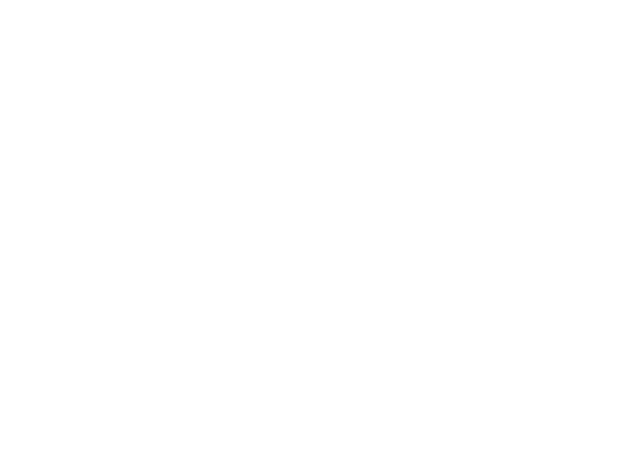
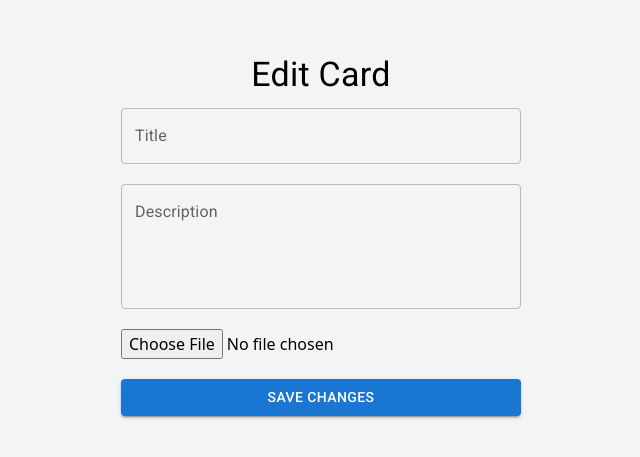
Before and after one commit to Chakrit-Billy/Photo-Gallery, a React (Vite) app: page /edit/1 in a window 1280 px wide. Before the commit this address had no page. Shown: the part 173-630 px from the top of the page, without its empty margins (319-959 px from the left). Built offline with nearby package versions, Linux system fonts and the light colour scheme; no server answers; the database is empty.

Commit message:
feat: Delete done

```diff
--- /dev/null
+++ b/Authen.jsx
@@ -0,0 +1,24 @@
+import App from "./src/App.jsx";
+import { BrowserRouter as Router, Route, Routes } from "react-router-dom";
+import AddAlbum from "./src/addAlbum.jsx";
+import SignInSide from "./src/SignInSide.jsx";
+import SignUp from "./src/SignUp.jsx";
+// import { useAppContext } from "./AppContext.jsx";
+import EditCardPage from "./src/EditCardPage.jsx";
+function Authen() {
+  //   const { isAuthentication } = useAppContext();
+
+  return (
+    <Router>
+      <Routes>
+        <Route path='/' element={<App />} />
+        <Route path='/add' element={<AddAlbum />} />
+        <Route path='/login' element={<SignInSide />} />
+        <Route path='/register' element={<SignUp />} />
+        <Route path='/edit/:cardId' element={<EditCardPage />} />
+      </Routes>
+    </Router>
+  );
+}
+
+export default Authen;
--- a/package.json
+++ b/package.json
@@ -17,6 +17,7 @@
     "@supabase/auth-ui-react": "^0.4.5",
     "@supabase/supabase-js": "^2.33.2",
     "axios": "^1.5.0",
+    "jsonwebtoken": "^9.0.2",
     "react": "^18.2.0",
     "react-dom": "^18.2.0",
     "react-query": "^3.39.3",
--- a/src/AddAlbum.jsx
+++ b/src/AddAlbum.jsx
@@ -5,6 +5,7 @@ import Button from "@mui/material/Button";
 import Alert from "@mui/material/Alert";
 import CancelIcon from "@mui/icons-material/Cancel";
 import { supabase } from "../utils/db.js";
+import MyAppBar from "./MyAppBar.jsx";
 function AddAlbum() {
   const [title, setTitle] = useState("");
   const [description, setDescription] = useState("");
@@ -41,6 +42,7 @@ function AddAlbum() {
         userid: 1,
       };
       console.log(submitObject);
+      console.log(err);
       const { data, error } = await supabase
         .from("Photo")
         .insert([submitObject])
@@ -64,6 +66,8 @@ function AddAlbum() {
   };
 
   return (
+    <>
+      <MyAppBar />
       <div className='flex items-center justify-center min-h-screen bg-gray-100'>
         <div className='bg-white shadow-md rounded px-8 pt-6 pb-8 mb-4 w-[40%]'>
           <Typography variant='h4' style={{ marginBottom: "20px" }}>
@@ -135,6 +139,7 @@ function AddAlbum() {
           </form>
         </div>
       </div>
+    </>
   );
 }
 
--- a/src/App.jsx
+++ b/src/App.jsx
@@ -1,6 +1,5 @@
-/* eslint-disable react/no-unescaped-entities */
-import { useState } from "react";
-import AppBar from "@mui/material/AppBar";
+import * as React from "react";
+import { useState, useEffect } from "react";
 import Button from "@mui/material/Button";
 import Card from "@mui/material/Card";
 import CardActions from "@mui/material/CardActions";
@@ -8,24 +7,22 @@ import CardContent from "@mui/material/CardContent";
 import CardMedia from "@mui/material/CardMedia";
 import CssBaseline from "@mui/material/CssBaseline";
 import Grid from "@mui/material/Grid";
-import Toolbar from "@mui/material/Toolbar";
 import Typography from "@mui/material/Typography";
 import Container from "@mui/material/Container";
-import PhotoCamera from "@mui/icons-material/PhotoCamera";
 import ButtonGroup from "@mui/material/ButtonGroup";
 import CardPopup from "./CardPopup.jsx";
-import { useEffect } from "react";
+import MyAppBar from "./MyAppBar";
 import { useNavigate } from "react-router";
 import Footer from "./Footer.jsx";
 import { supabase } from "../utils/db.js";
 
 function App() {
   const navigate = useNavigate();
-  const userid = 1;
   const [currentPage, setCurrentPage] = useState(1);
   const [selectedCard, setSelectedCard] = useState(null);
   const [cards, setCards] = useState([]);
   const [i, seti] = useState(0);
+
   const itemsPerPage = 6;
 
   const indexOfLastItem = currentPage * itemsPerPage;
@@ -35,6 +32,7 @@ function App() {
   const handlePageChange = (newPage) => {
     setCurrentPage(newPage);
   };
+
   const handleViewCard = (card, i) => {
     setSelectedCard(card);
     seti(i);
@@ -44,12 +42,16 @@ function App() {
     setSelectedCard(null);
   };
 
+  const handleEditCard = (card) => {
+    navigate(`/edit/${card.photoid}`);
+  };
+
   const getDatabase = async () => {
     try {
       const { data, error } = await supabase
         .from("Photo")
-        .select("*")
-        .eq("userid", userid);
+        .select("*,user(*)")
+        .eq("user.auth_id", localStorage.getItem("id"));
 
       if (error) {
         console.error("Supabase error:", error);
@@ -61,22 +63,29 @@ function App() {
     }
   };
 
+  const handleDelete = async (card) => {
+    console.log(card);
+
+    const { error } = await supabase
+      .from("Photo")
+      .delete()
+      .eq("photoid", card.photoid);
+    if (error) {
+      console.log(error);
+    }
+    getDatabase();
+  };
   useEffect(() => {
     getDatabase();
   }, []);
+
   return (
     <>
       <CssBaseline />
-      <AppBar position='relative'>
-        <Toolbar>
-          <PhotoCamera className='mr-[20px]' />
-          <Typography variant='h6' gutterBottom>
-            Photo Album
-          </Typography>
-        </Toolbar>
-      </AppBar>
+      <MyAppBar />
+
       <main className='bg-gray-100'>
-        <div className=' py-8 px-0 pb-6 className="flex justify-center"'>
+        <div className='py-8 px-0 pb-6'>
           <Container maxWidth='sm'>
             <Typography
               variant='h2'
@@ -90,8 +99,7 @@ function App() {
               align='center'
               color='textSecondary'
               paragraph>
-              Hello everyone, this is a photo album and I'm trying to make this
-              sentence as long as possible.
+              Capture the moments, cherish the memories
             </Typography>
             <div>
               <Grid container spacing={2} className='flex justify-center '>
@@ -116,11 +124,11 @@ function App() {
           <Grid container spacing={4}>
             {currentCards.map((card, index) => {
               return (
-                <>
-                  <Grid item key={card.photoid} xs={12} sm={6} md={4}>
+                <React.Fragment key={card.photoid}>
+                  <Grid item xs={12} sm={6} md={4}>
                     <Card className='h-[100%] flex flex-col'>
                       <CardMedia
-                        style={{ height: "200px" }} // Set the height of the image
+                        style={{ height: "200px" }}
                         image={card.imageurl}
                         title='Image Title'
                       />
@@ -135,29 +143,32 @@ function App() {
                             whiteSpace: "nowrap",
                             textOverflow: "ellipsis",
                           }}>
-                          {" "}
-                          {/* Set the maximum height for the title and hide overflow */}
                           {card.title}
                         </Typography>
                         <Typography
                           className='truncate-text'
                           style={{ maxHeight: "80px" }}>
-                          {" "}
-                          {/* Set the maximum height for the description */}
                           {card.description}
                         </Typography>
                       </CardContent>
                       <CardActions className='mt-auto'>
-                        {" "}
-                        {/* Position buttons at the bottom */}
                         <Button
                           size='small'
                           color='primary'
                           onClick={() => handleViewCard(card, index)}>
                           View
                         </Button>
-                        <Button size='small' color='primary'>
+                        <Button
+                          size='small'
+                          color='primary'
+                          onClick={() => handleEditCard(card)}>
                           Edit
+                        </Button>
+                        <Button
+                          size='small'
+                          color='primary'
+                          onClick={() => handleDelete(card)}>
+                          Delete
                         </Button>
                       </CardActions>
                     </Card>
@@ -168,7 +179,7 @@ function App() {
                     card={selectedCard}
                     cards={cards[i]}
                   />
-                </>
+                </React.Fragment>
               );
             })}
           </Grid>
--- /dev/null
+++ b/src/EditCardPage.jsx
@@ -0,0 +1,172 @@
+import { useParams, useNavigate } from "react-router-dom";
+import { useState, useEffect } from "react";
+import { supabase } from "../utils/db.js";
+import Typography from "@mui/material/Typography";
+import TextField from "@mui/material/TextField";
+import Button from "@mui/material/Button";
+import Alert from "@mui/material/Alert";
+
+function EditCardPage() {
+  const { cardId } = useParams();
+  const navigate = useNavigate();
+  const [oldName, setOldName] = useState(null);
+  const [cardData, setCardData] = useState({
+    title: "",
+    description: "",
+    imageurl: "",
+  });
+
+  const [imageFile, setImageFile] = useState(null);
+  const [imagePreview, setImagePreview] = useState("");
+  const [isSubmitting, setIsSubmitting] = useState(false);
+  const [isSuccess, setIsSuccess] = useState(false);
+  const [error, setError] = useState(null);
+
+  useEffect(() => {
+    const fetchCardData = async () => {
+      try {
+        const { data, error } = await supabase
+          .from("Photo")
+          .select("*")
+          .eq("photoid", cardId)
+          .single();
+
+        if (error) {
+          console.error("Supabase error:", error);
+        } else {
+          setCardData(data);
+          setOldName(data.title);
+          setImagePreview(data.imageurl);
+        }
+      } catch (e) {
+        console.error("Error fetching card data:", e);
+      }
+    };
+
+    fetchCardData();
+  }, [cardId]);
+
+  const handleImageChange = (e) => {
+    const file = e.target.files[0];
+    setImageFile(file);
+    setImagePreview(URL.createObjectURL(file));
+  };
+
+  const handleCancelImage = () => {
+    setImageFile(null);
+    setImagePreview(cardData.imageurl);
+  };
+
+  const handleEditCard = async () => {
+    try {
+      setIsSubmitting(true);
+
+      if (imageFile) {
+        const { data: imageDel, error: Error } = await supabase.storage
+          .from("PhotoImage")
+          .remove(`PhotoImage/${oldName}`);
+        console.log(imageDel);
+        console.log(Error);
+        const { data: imagePath, error: imageError } = await supabase.storage
+          .from("PhotoImage")
+          .upload(`PhotoImage/${cardData.title}`, imageFile);
+
+        if (imageError) {
+          throw imageError;
+        }
+
+        const imgUrl = `https://xranypgachpyeenmfzfv.supabase.co/storage/v1/object/public/PhotoImage/${imagePath.path}`;
+        cardData.imageurl = imgUrl;
+      }
+
+      const { error } = await supabase
+        .from("Photo")
+        .update({
+          title: cardData.title,
+          description: cardData.description,
+          imageurl: cardData.imageurl,
+        })
+        .eq("photoid", cardId);
+
+      if (error) {
+        throw error;
+      }
+
+      setIsSuccess(true);
+      navigate("/");
+    } catch (e) {
+      setError(e.message || "An error occurred");
+    } finally {
+      setIsSubmitting(false);
+    }
+  };
+
+  return (
+    <div className='min-h-screen bg-gray-100 py-6 flex flex-col justify-center sm:py-12'>
+      <div className='py-3 px-6 mt-4 sm:mx-auto sm:w-full sm:max-w-md'>
+        <Typography variant='h4' align='center' gutterBottom>
+          Edit Card
+        </Typography>
+        <form className='space-y-5'>
+          {imagePreview && (
+            <div className='mb-4 cursor-pointer'>
+              <img
+                src={imagePreview}
+                alt='Selected'
+                style={{ maxWidth: "100%", maxHeight: "100%" }}
+              />
+              <Button
+                variant='outlined'
+                color='error'
+                style={{ marginTop: "10px" }}
+                onClick={handleCancelImage}>
+                Cancel Image
+              </Button>
+            </div>
+          )}
+          <TextField
+            label='Title'
+            variant='outlined'
+            fullWidth
+            value={cardData.title}
+            onChange={(e) =>
+              setCardData({ ...cardData, title: e.target.value })
+            }
+          />
+          <TextField
+            label='Description'
+            variant='outlined'
+            multiline
+            rows={4}
+            fullWidth
+            value={cardData.description}
+            onChange={(e) =>
+              setCardData({ ...cardData, description: e.target.value })
+            }
+          />
+          <input type='file' accept='image/*' onChange={handleImageChange} />
+          {isSuccess && (
+            <Alert severity='success' className='mb-4'>
+              Card edited successfully!
+            </Alert>
+          )}
+          {error && (
+            <Alert severity='error' className='mb-4'>
+              {error}
+            </Alert>
+          )}
+          <Button
+            variant='contained'
+            color='primary'
+            fullWidth
+            onClick={handleEditCard}
+            disabled={isSubmitting}>
+            Save Changes
+          </Button>
+        </form>
+      </div>
+    </div>
+  );
+}
+
+export default EditCardPage;
--- /dev/null
+++ b/src/MyAppBar.jsx
@@ -0,0 +1,26 @@
+import AppBar from "@mui/material/AppBar";
+import Toolbar from "@mui/material/Toolbar";
+import Typography from "@mui/material/Typography";
+import PhotoCamera from "@mui/icons-material/PhotoCamera";
+import LogoutButton from "./LogoutButton.jsx";
+import { Link } from "react-router-dom"; // Import Link
+
+function MyAppBar() {
+  return (
+    <AppBar position='relative'>
+      <Toolbar>
+        <PhotoCamera className='mr-[20px]' />
+
+        <Link to='/' style={{ textDecoration: "none", color: "inherit" }}>
+          <Typography variant='h6' gutterBottom>
+            Photo Album
+          </Typography>
+        </Link>
+        <div style={{ flexGrow: 1 }}></div>
+        <LogoutButton />
+      </Toolbar>
+    </AppBar>
+  );
+}
+
+export default MyAppBar;
--- a/src/SignUp.jsx
+++ b/src/SignUp.jsx
@@ -1,4 +1,4 @@
-import React, { useState } from "react";
+import { useState } from "react";
 import Avatar from "@mui/material/Avatar";
 import Button from "@mui/material/Button";
 import CssBaseline from "@mui/material/CssBaseline";
```
Also changed, not shown: AppContext.jsx (+8 -1 lines), src/EditCardForm.jsx (added, +51 -0 lines), src/LogoutButton.jsx (added, +22 -0 lines), src/SignInSide.jsx (+25 -7 lines), src/main.jsx (+4 -14 lines), 2 other files (tests, documents, lock files or other folders). Lines whose indentation alone changed are shown as unchanged.
